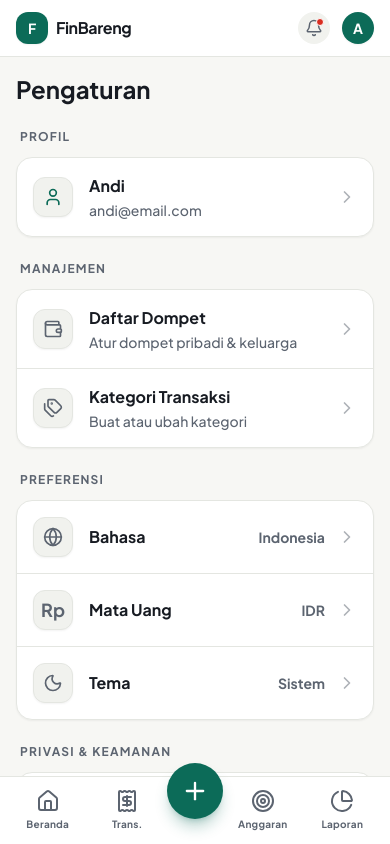
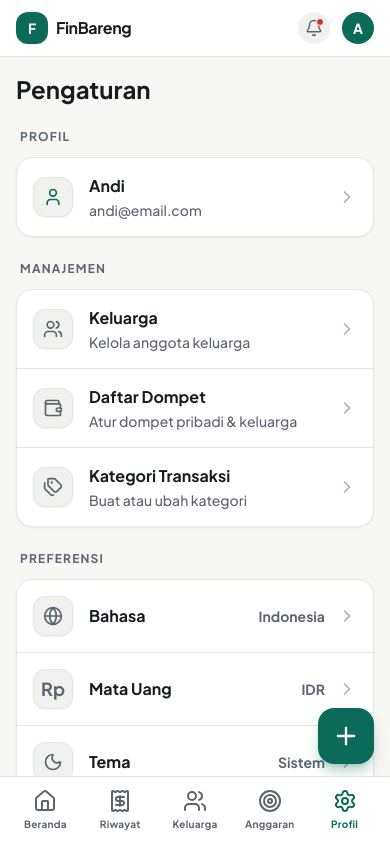
Before and after one commit to kumaha-sia/catatanku, a React (Vite) app in the folder frontend/: page /settings in a window 390 px wide. Built offline with nearby package versions, Linux system fonts and the light colour scheme; sample sign-in values are in the browser's storage.

Commit message:
feat: redesign mobile bottom navigation to include Family and Profile, move FAB to bottom-right

```diff
--- a/frontend/src/components/Layout.tsx
+++ b/frontend/src/components/Layout.tsx
@@ -90,22 +90,23 @@ export const Layout = () => {
         </div>
       </main>
 
+      {/* Floating Action Button (Mobile Only) */}
+      <div className="md:hidden fixed bottom-20 right-4 z-40">
+        <button
+          onClick={openAddTransaction}
+          className="w-14 h-14 bg-primary text-surface rounded-2xl flex items-center justify-center shadow-lg shadow-primary/30 active:scale-95 transition-transform"
+        >
+          <Plus size={28} />
+        </button>
+      </div>
+
       {/* Mobile Bottom Navigation */}
-      <nav className="md:hidden fixed bottom-0 left-0 right-0 bg-surface border-t border-border flex justify-around items-center px-2 py-1 pb-safe z-40">
+      <nav className="md:hidden fixed bottom-0 left-0 right-0 bg-surface border-t border-border flex justify-between items-center px-2 py-1 pb-safe z-50">
         <MobileNavItem to="/" icon={<Home size={24} />} label="Beranda" />
-        <MobileNavItem to="/transactions" icon={<Receipt size={24} />} label="Trans." />
-
-        <div className="relative -top-5">
-          <button
-            onClick={openAddTransaction}
-            className="w-14 h-14 bg-primary text-surface rounded-full flex items-center justify-center shadow-lg shadow-primary/30 active:scale-95 transition-transform"
-          >
-            <Plus size={28} />
-          </button>
-        </div>
-
+        <MobileNavItem to="/transactions" icon={<Receipt size={24} />} label="Riwayat" />
+        <MobileNavItem to="/family" icon={<Users size={24} />} label="Keluarga" />
         <MobileNavItem to="/budgets" icon={<Target size={24} />} label="Anggaran" />
-        <MobileNavItem to="/reports" icon={<PieChart size={24} />} label="Laporan" />
+        <MobileNavItem to="/settings" icon={<Settings size={24} />} label="Profil" />
       </nav>
 
       <AddTransactionSheet />
--- a/frontend/src/pages/Settings.tsx
+++ b/frontend/src/pages/Settings.tsx
@@ -1,5 +1,5 @@
 import React from 'react';
-import { User, Globe, Moon, Shield, Bell, Download, Trash2, HelpCircle, ChevronRight, Smartphone, Wallet, Tags } from 'lucide-react';
+import { User, Users, Globe, Moon, Shield, Bell, Download, Trash2, HelpCircle, ChevronRight, Smartphone, Wallet, Tags } from 'lucide-react';
 import { useAuthStore } from '../store/authStore';
 import { useNavigate } from 'react-router-dom';
 
@@ -29,6 +29,12 @@ export const Settings = () => {
       <section>
         <h2 className="text-xs font-bold text-text-secondary uppercase tracking-widest mb-3 px-1">Manajemen</h2>
         <div className="bg-surface border border-border rounded-2xl overflow-hidden shadow-sm divide-y divide-border">
+          <SettingsItem
+            icon={<Users size={20} className="text-text-secondary" />}
+            title="Keluarga"
+            subtitle="Kelola anggota keluarga"
+            onClick={() => navigate('/family')}
+          />
           <SettingsItem
             icon={<Wallet size={20} className="text-text-secondary" />}
             title="Daftar Dompet"
```
